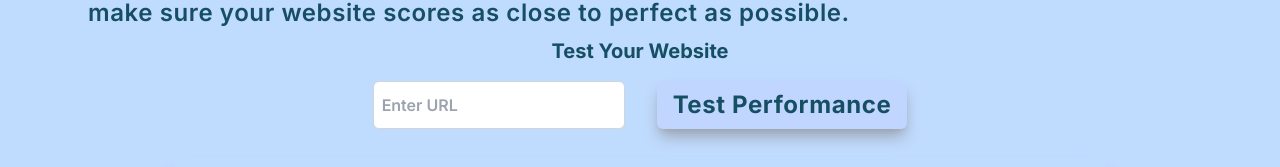
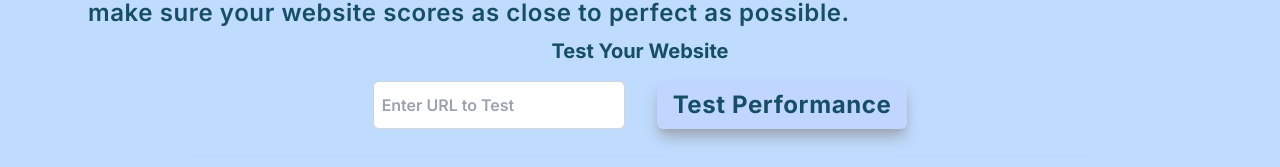
Before and after one commit to GlebTc/wdh_updated_frontend, a Next.js app: page / in a window 1280 px wide. Shown: the part 584-751 px from the top of the page. Built offline with nearby package versions, Linux system fonts and the light colour scheme.

Commit message:
formatting

```diff
--- a/src/app/blog/RunSpeedTest.tsx
+++ b/src/app/blog/RunSpeedTest.tsx
@@ -20,8 +20,6 @@ const RunSpeedTest = () => {
     fetch(testUrl)
       .then((response) => response.json())
       .then((data) => {
-        console.log(data.lighthouseResult.categories.performance.score);
-        // Calculate the score out of 100
         const score = Math.round(
           data.lighthouseResult.categories.performance.score * 100
         );
@@ -38,8 +36,9 @@ const RunSpeedTest = () => {
       <div>
         <button
           type='button'
-          className='py-2 px-4 flex justify-center items-center  bg-[#C0D6FF] focus:ring-blue-500 focus:ring-offset-blue-200 w-full transition ease-in duration-200 text-center text-base font-semibold shadow-md focus:outline-none focus:ring-2 focus:ring-offset-2  rounded-lg max-w-md'
+          className='py-2 px-4 flex flex-col justify-center items-center  bg-[#C0D6FF] focus:ring-blue-500 focus:ring-offset-blue-200 w-full transition ease-in duration-200 text-center text-base font-semibold shadow-md focus:outline-none focus:ring-2 focus:ring-offset-2  rounded-lg max-w-md'
         >
+          <div className='flex justify-center items-center'>
             <svg
               width='20'
               height='20'
@@ -53,6 +52,8 @@ const RunSpeedTest = () => {
             <div className='text-center'>
               <p>Testing Performance</p>
             </div>
+          </div>
+          <p className='text-xs'>May take up to a minute</p>
         </button>
       </div>
     );
@@ -60,25 +61,9 @@ const RunSpeedTest = () => {
 
   return (
     <div className='flex flex-col justify-center items-center gap-4'>
-      <div className='flex flex-col justify-center gap-2 md:flex-row md:gap-8'>
-        <input
-          type='text'
-          placeholder='Enter URL'
-          className='border border-gray-300 rounded-md p-2'
-          onChange={handleChange}
-        />
-
-        <button
-          onClick={runSpeedTest}
-          className='text-sm font-bold px-4 py-2 rounded-md shadow-lg shadow-gray-400 bg-[#C0D6FF] hover:shadow-blue-500 ease-in duration-300 cursor-pointer'
-        >
-          <p>Test Performance</p>
-        </button>
-      </div>
-
       {testResult && (
-        <div>
-          <p>
+        <div className='text-center'>
+          <p className='text-center text-3xl'>
             Performance Score:{' '}
             <span
               className={`${
@@ -92,8 +77,27 @@ const RunSpeedTest = () => {
               {testResult}
             </span>
           </p>
+          <p className='text-xs'>
+            Results may vary on your current internet connection as well as
+            device capacity
+          </p>
         </div>
       )}
+      <div className='flex flex-col justify-center gap-2 md:flex-row md:gap-8'>
+        <input
+          type='text'
+          placeholder={`${testResult ? 'Re-test' : 'Enter URL to Test'}`}
+          className='border border-gray-300 rounded-md p-2'
+          onChange={handleChange}
+        />
+
+        <button
+          onClick={runSpeedTest}
+          className='text-sm font-bold px-4 py-2 rounded-md shadow-lg shadow-gray-400 bg-[#C0D6FF] hover:shadow-blue-500 ease-in duration-300 cursor-pointer'
+        >
+          <p>Test Performance</p>
+        </button>
+      </div>
 
       {error && <p>{error}</p>}
     </div>
```
Lines whose indentation alone changed are shown as unchanged.
